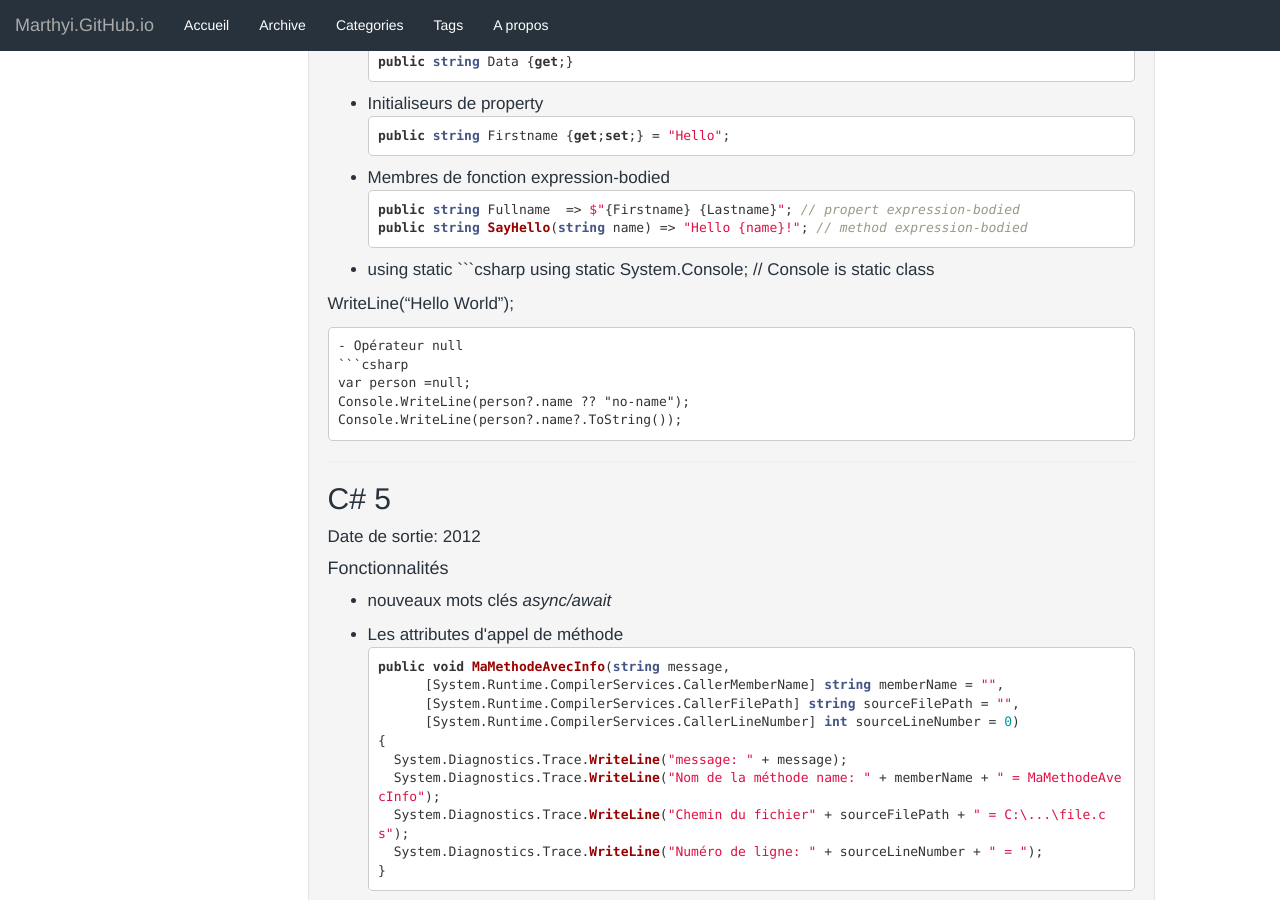
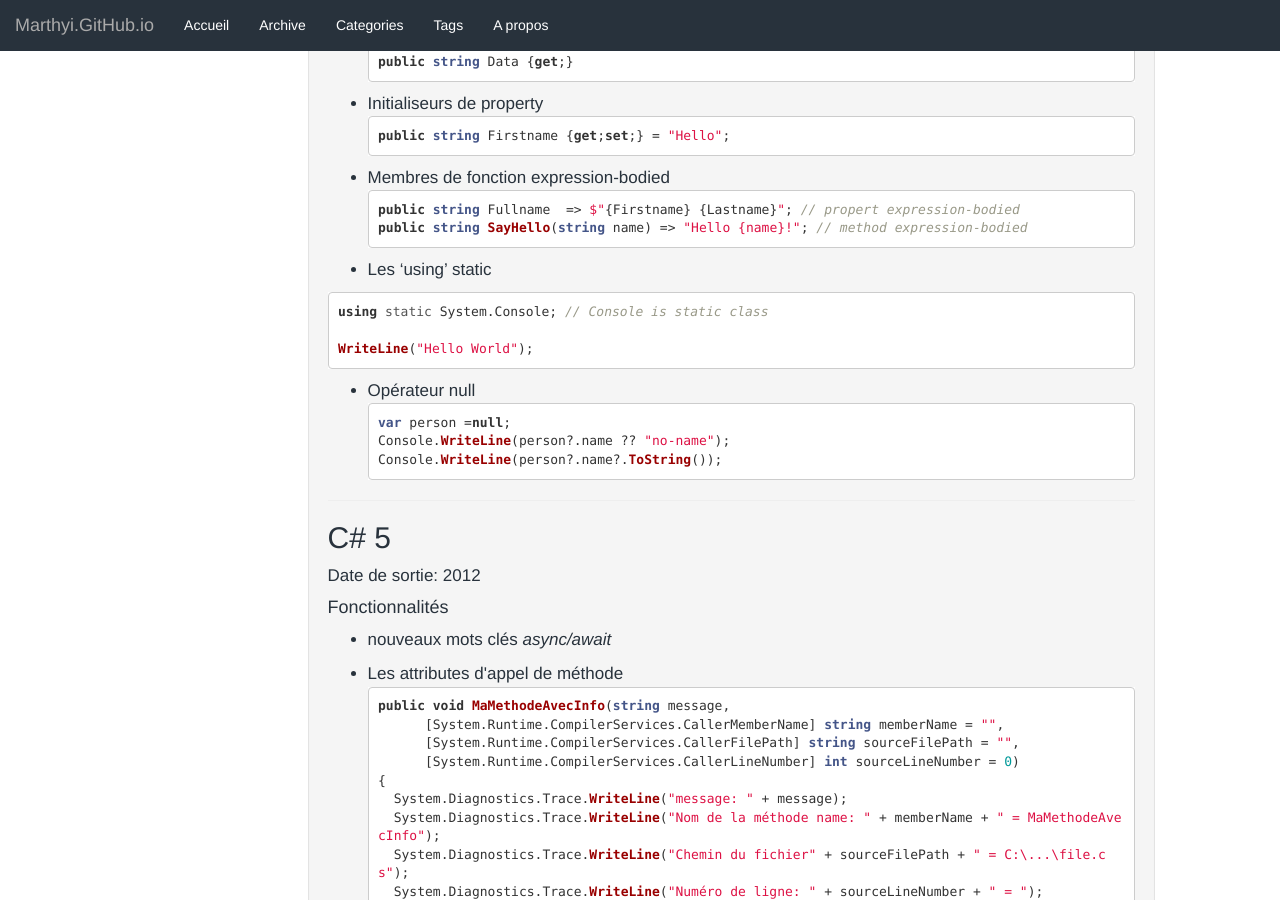
Before and after one commit to Marthyi/marthyi.github.io, a Jekyll site: the page built from _posts/2018-03-15-Les-différentes-version-de-C#.md, in a window 1280 px wide and 900 px high, scrolled down 642 px. Built offline with Jekyll 4.4.1, drawn with Linux system fonts in a browser that asks for light colours; our own code applies the rules of GitHub Pages for plain Markdown files.

Commit message:
try to fix display of markdown

`````diff
--- a/_posts/2018-03-15-Les-différentes-version-de-C#.md
+++ b/_posts/2018-03-15-Les-différentes-version-de-C#.md
@@ -33,12 +33,14 @@ public string Firstname {get;set;} = "Hello";
 public string Fullname  => $"{Firstname} {Lastname}"; // propert expression-bodied
 public string SayHello(string name) => "Hello {name}!"; // method expression-bodied
 ````
-- using static
-```csharp
+- Les 'using' static
+
+````csharp
 using static System.Console; // Console is static class
 
 WriteLine("Hello World");
 ````
+
 - Opérateur null
 ```csharp
 var person =null;
`````
